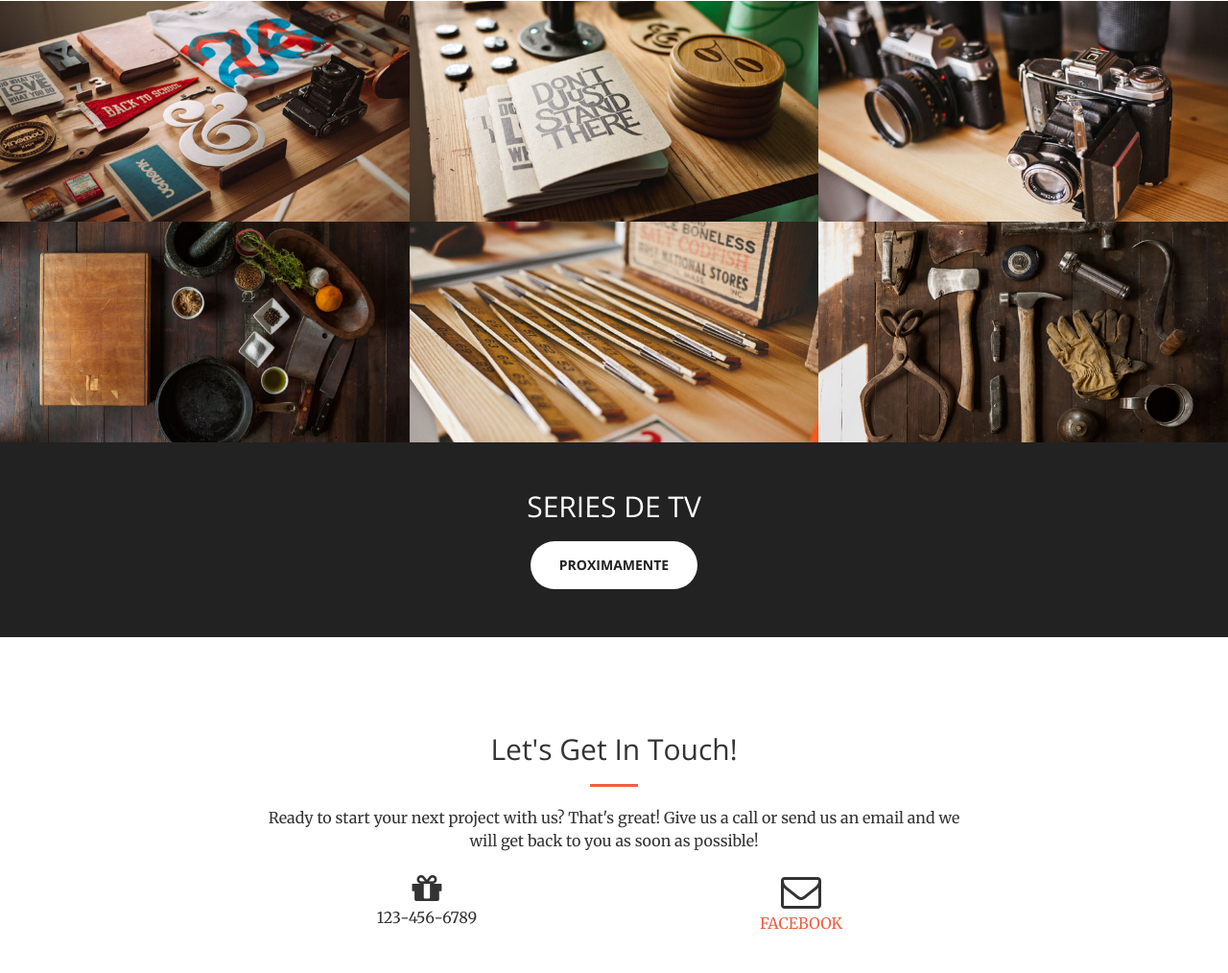
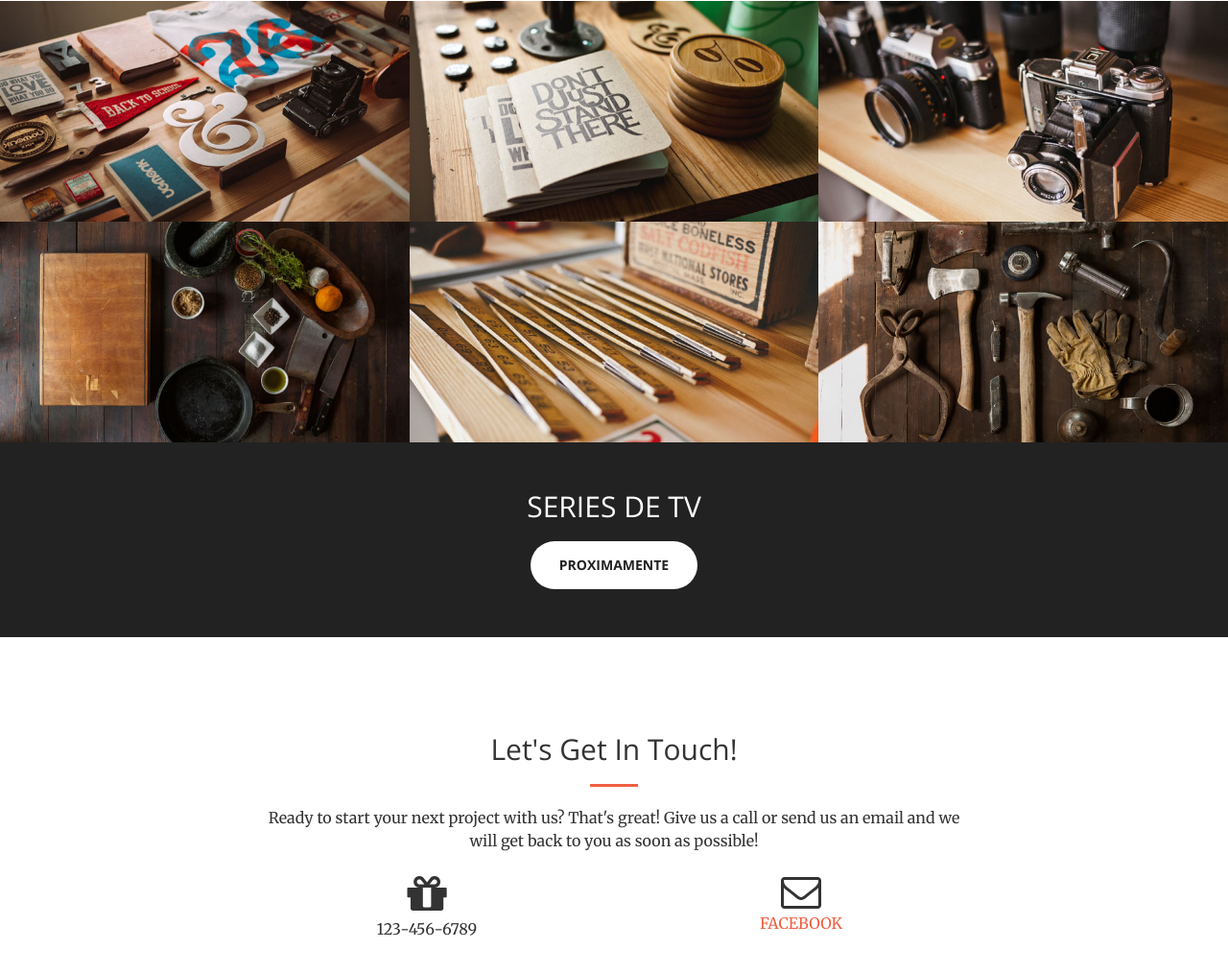
Before and after one commit to games67/G67web, a website: page index.html in a window 1280 px wide. Shown: the part 1601-2615 px from the top of the page at 96% size. Drawn offline with nearby package versions, Linux system fonts and the light colour scheme.

Commit message:
Update index.html

```diff
--- a/index.html
+++ b/index.html
@@ -250,7 +250,7 @@
                     <p>Ready to start your next project with us? That's great! Give us a call or send us an email and we will get back to you as soon as possible!</p>
                 </div>
                 <div class="col-lg-4 col-lg-offset-2 text-center">
-                    <i class="fa fa-gift" style="font-size:36px"></i>
+                    <i class="fa fa-gift" style="font-size:48px"></i>
                     <p>123-456-6789</p>
                 </div>
                 <div class="col-lg-4 text-center">
```
